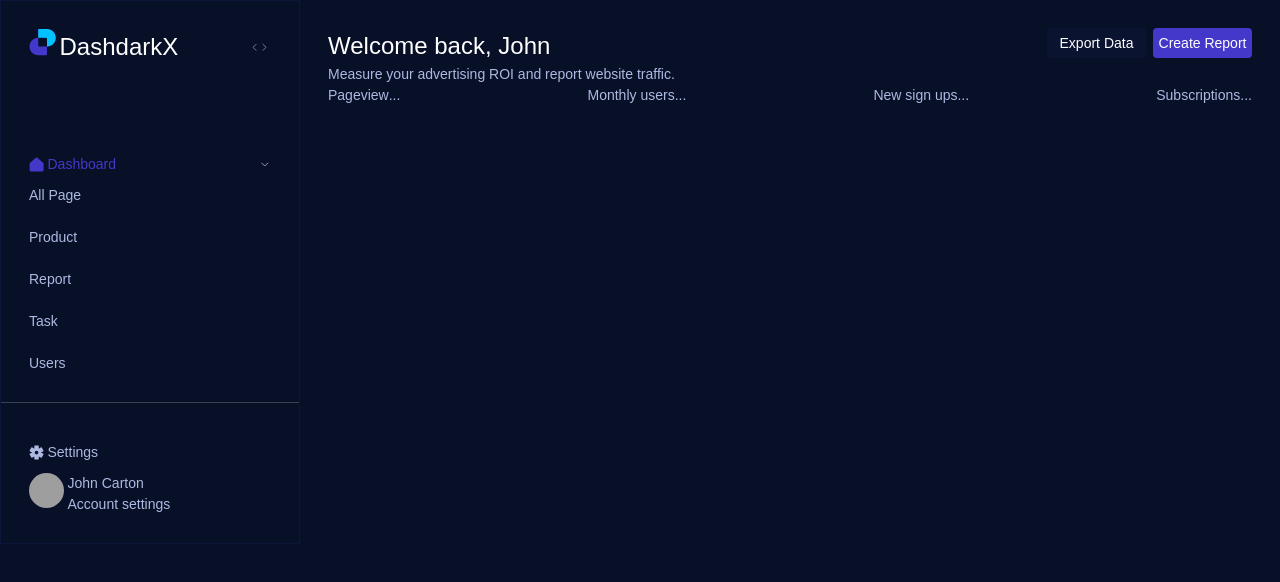
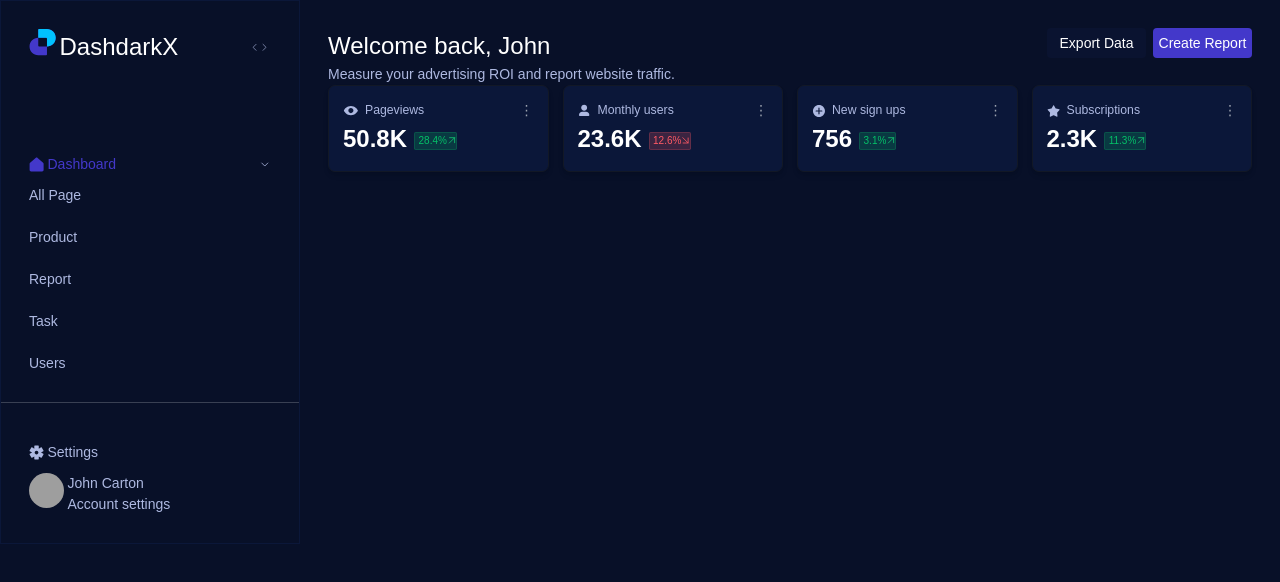
Before and after one commit to tsphere101/full-stack-testing, a Next.js app in the folder frontend/: page /dashboard in a window 1280 px wide. Shown: the top 582 px of the page. Built offline with nearby package versions, Linux system fonts and the light colour scheme; grey boxes are pictures that could not be loaded.

Commit message:
feat(dashboard): add statcard

```diff
--- /dev/null
+++ b/frontend/app/components/StatCard.tsx
@@ -0,0 +1,54 @@
+import { FC } from "react";
+
+interface StatCardProps {
+    title: string;
+    value: string;
+    change: string;
+    isPositive: boolean;
+    icon: React.ReactNode;
+}
+
+const ArrowUpRight = () => (<svg width="9" height="9" viewBox="0 0 9 9" fill="none" xmlns="http://www.w3.org/2000/svg">
+    <g clipPath="url(#clip0_4245_194)">
+        <path d="M2.28483 7.01038L7.61816 1.67704" stroke="#14CA74" strokeWidth="0.8" strokeLinecap="round" strokeLinejoin="round" />
+        <path d="M7.61816 6.70532V1.67704H2.58988" stroke="#14CA74" strokeWidth="0.8" strokeLinecap="round" strokeLinejoin="round" />
+    </g>
+    <defs>
+        <clipPath id="clip0_4245_194">
+            <rect width="8" height="8" fill="white" transform="translate(0.95166 0.34375)" />
+        </clipPath>
+    </defs>
+</svg>
+)
+
+const ArrowDownRight = () => (
+    <svg width="9" height="9" viewBox="0 0 9 9" fill="none" xmlns="http://www.w3.org/2000/svg">
+        <path d="M1.79785 1.67704L7.13119 7.01038" stroke="#FF5A65" strokeWidth="0.8" strokeLinecap="round" strokeLinejoin="round" />
+        <path d="M2.10303 7.01038L7.13131 7.01038L7.13131 1.98209" stroke="#FF5A65" strokeWidth="0.8" strokeLinecap="round" strokeLinejoin="round" />
+    </svg>
+)
+
+
+const StatCard: FC<StatCardProps> = ({ title, value, change, isPositive, icon }) => {
+    return (
+        <div className="bg-secondary-1 p-4 rounded-lg w-full shadow-md border-[#121826] border">
+            <div className="flex justify-between items-center">
+                <div className="flex items-center gap-2 text-gray-300">
+                    {icon}
+                    <span className="text-sm font-medium">{title}</span>
+                </div>
+                <button className="text-gray-400">⋮</button>
+            </div>
+            <div className="flex gap-2 items-center">
+                <div className="text-white text-[24px] font-semibold">{value}</div>
+                <div className={`h-[18px] mt-1 flex items-center text-xs rounded-sm w-fit
+          ${isPositive ? "bg-[#05C168]/20 text-[#05C168] border border-[#05C168]/20" : "bg-[#FF5A65]/20 text-[#FF5A65] border border-[#FF5A65]/20"}`}>
+                    <span className={`text-[10px] ml-1 ${isPositive ? "text-[#05C168]" : "text-[#FF5A65]"}`}>{change}</span>
+                    {isPositive ? <ArrowUpRight /> : <ArrowDownRight />}
+                </div>
+            </div>
+        </div>
+    );
+};
+
+export default StatCard;
--- a/frontend/app/dashboard/page.tsx
+++ b/frontend/app/dashboard/page.tsx
@@ -1,5 +1,6 @@
 import React, { JSX } from 'react';
 import './dashboard.css';
+import StatCard from '../components/StatCard';
 
 function DashboardButton({
     text,
@@ -17,27 +18,6 @@ function DashboardButton({
     );
 }
 
-function SummaryCard({
-    title,
-    icon,
-}: {
-    title: string;
-    icon?: string;
-}): JSX.Element {
-    return (
-        <>
-            <div className={`max-w-[300px]`}>
-                <div className={`flex flex-row justify-between w-full`}>
-                    <div>
-                        {icon}
-                        {title}
-                    </div>
-                    <div>...</div>
-                </div>
-            </div>
-        </>
-    );
-}
 
 export default function DashBoard() {
     const firstName = 'John';
@@ -45,28 +25,39 @@ export default function DashBoard() {
     const dashboardMenus: string[] = ['All Page', 'Product', 'Report', 'Task'];
     const profileImage =
         'https://th-thumbnailer.cdn-si-edu.com/ii_ZQzqzZgBKT6z9DVNhfPhZe5g=/fit-in/1600x0/filters:focal(1061x707:1062x708)/https://tf-cmsv2-smithsonianmag-media.s3.amazonaws.com/filer_public/55/95/55958815-3a8a-4032-ac7a-ff8c8ec8898a/gettyimages-1067956982.jpg';
-    const summaryCards = [
-        {
-            title: 'Pageview',
-            value: '50.8K',
-            changes: '28.4%',
-        },
-        {
-            title: 'Monthly users',
-            value: '23.6K',
-            changes: '-12.6%',
-        },
-        {
-            title: 'New sign ups',
-            value: '756',
-            changes: '3.1%',
-        },
-        {
-            title: 'Subscriptions',
-            value: '2.3K',
-            changes: '11.3%',
-        },
+
+    const PageViewsIcon = () => (
+        <svg width="15" height="15" viewBox="0 0 15 15" fill="none" xmlns="http://www.w3.org/2000/svg">
+            <path fillRule="evenodd" clipRule="evenodd" d="M0.991853 7.20145C1.61908 6.09488 3.73147 3.02991 7.88718 3.02991C12.0429 3.02991 14.1553 6.09488 14.7825 7.20145C14.922 7.44761 14.922 7.74026 14.7825 7.98642C14.1553 9.09299 12.0429 12.158 7.88718 12.158C3.73147 12.158 1.61908 9.09299 0.991854 7.98642C0.852325 7.74026 0.852325 7.44761 0.991853 7.20145ZM10.4241 7.5943C10.4241 8.99466 9.28885 10.1299 7.88849 10.1299C6.48814 10.1299 5.35292 8.99466 5.35292 7.5943C5.35292 6.19394 6.48814 5.05873 7.88849 5.05873C9.28885 5.05873 10.4241 6.19394 10.4241 7.5943Z" fill="#AEB9E1" />
+        </svg>
+    )
+
+    const MonthlyUserIcon = () => (
+        <svg width="13" height="13" viewBox="0 0 13 13" fill="none" xmlns="http://www.w3.org/2000/svg">
+            <path d="M0.960449 10.9592C0.960449 9.12106 2.45053 7.63098 4.28864 7.63098H8.0147C9.85281 7.63098 11.3429 9.12106 11.3429 10.9592C11.3429 11.5719 10.8462 12.0686 10.2335 12.0686H2.06985C1.45714 12.0686 0.960449 11.5719 0.960449 10.9592Z" fill="#AEB9E1" />
+            <path d="M6.15371 6.78556C7.78758 6.78556 9.1121 5.46104 9.1121 3.82717C9.1121 2.19329 7.78758 0.868774 6.15371 0.868774C4.51983 0.868774 3.19531 2.19329 3.19531 3.82717C3.19531 5.46104 4.51983 6.78556 6.15371 6.78556Z" fill="#AEB9E1" />
+        </svg>
+    )
+
+    const NewSignupsIcon = () => (
+        <svg width="13" height="13" viewBox="0 0 13 13" fill="none" xmlns="http://www.w3.org/2000/svg">
+            <path fillRule="evenodd" clipRule="evenodd" d="M12.979 6.96875C12.979 10.2825 10.2927 12.9688 6.979 12.9688C3.6653 12.9688 0.979004 10.2825 0.979004 6.96875C0.979004 3.65504 3.6653 0.96875 6.979 0.96875C10.2927 0.96875 12.979 3.65504 12.979 6.96875ZM6.98055 3.54007C7.30362 3.54007 7.56552 3.80197 7.56552 4.12504V6.38438H9.82177C10.1448 6.38438 10.4067 6.64628 10.4067 6.96935C10.4067 7.29242 10.1448 7.55432 9.82177 7.55432H7.56552V9.81225C7.56552 10.1353 7.30362 10.3972 6.98055 10.3972C6.65748 10.3972 6.39558 10.1353 6.39558 9.81225V7.55432H4.13456C3.8115 7.55432 3.5496 7.29242 3.5496 6.96935C3.5496 6.64628 3.8115 6.38438 4.13456 6.38438H6.39558V4.12504C6.39558 3.80197 6.65748 3.54007 6.98055 3.54007Z" fill="#AEB9E1" />
+        </svg>
+    )
+
+    const SubscriptionsIcon = () => (
+        <svg width="13" height="13" viewBox="0 0 13 13" fill="none" xmlns="http://www.w3.org/2000/svg">
+            <path d="M6.2568 1.44994C6.41833 1.17261 6.81898 1.17261 6.98051 1.44994L8.69181 4.38806C8.75098 4.48966 8.85013 4.56169 8.96504 4.58658L12.2882 5.30619C12.6019 5.37412 12.7257 5.75515 12.5118 5.99448L10.2463 8.52995C10.168 8.61762 10.1301 8.73418 10.142 8.85115L10.4845 12.234C10.5168 12.5533 10.1927 12.7888 9.89898 12.6594L6.78752 11.2883C6.67993 11.2409 6.55737 11.2409 6.44979 11.2883L3.33833 12.6594C3.04464 12.7888 2.72051 12.5533 2.75284 12.234L3.09535 8.85115C3.10719 8.73418 3.06932 8.61762 2.99099 8.52995L0.725487 5.99448C0.511646 5.75515 0.635453 5.37412 0.949125 5.30619L4.27227 4.58658C4.38717 4.56169 4.48632 4.48966 4.5455 4.38806L6.2568 1.44994Z" fill="#AEB9E1" />
+        </svg>
+    )
+
+    const stats = [
+        { title: "Pageviews", value: "50.8K", change: "28.4%", isPositive: true, icon: <PageViewsIcon /> },
+        { title: "Monthly users", value: "23.6K", change: "12.6%", isPositive: false, icon: <MonthlyUserIcon /> },
+        { title: "New sign ups", value: "756", change: "3.1%", isPositive: true, icon: <NewSignupsIcon /> },
+        { title: "Subscriptions", value: "2.3K", change: "11.3%", isPositive: true, icon: <SubscriptionsIcon /> },
     ];
+
     return (
         <>
             <div className={`flex flex-row`}>
@@ -250,15 +241,10 @@ export default function DashBoard() {
                             />
                         </div>
                     </div>
-                    <div className={`flex flex-row justify-between`}>
-                        {summaryCards.map((card, index) => {
-                            return (
-                                <SummaryCard
-                                    key={index}
-                                    title={card.title}
-                                />
-                            );
-                        })}
+                    <div className={`flex flex-row justify-between gap-4`}>
+                        {stats.map((stat, index) => (
+                            <StatCard key={index} {...stat} />
+                        ))}
                     </div>
                 </div>
             </div>
--- a/frontend/package.json
+++ b/frontend/package.json
@@ -10,8 +10,11 @@
         "format": "prettier --write ."
     },
     "dependencies": {
+        "chart.js": "^4.4.8",
+        "lucide-react": "^0.475.0",
         "next": "15.1.7",
         "react": "^19.0.0",
+        "react-chartjs-2": "^5.3.0",
         "react-dom": "^19.0.0",
         "react-icons": "^5.5.0"
     },
```
Also changed, not shown: 1 other file (tests, documents, lock files or other folders).
